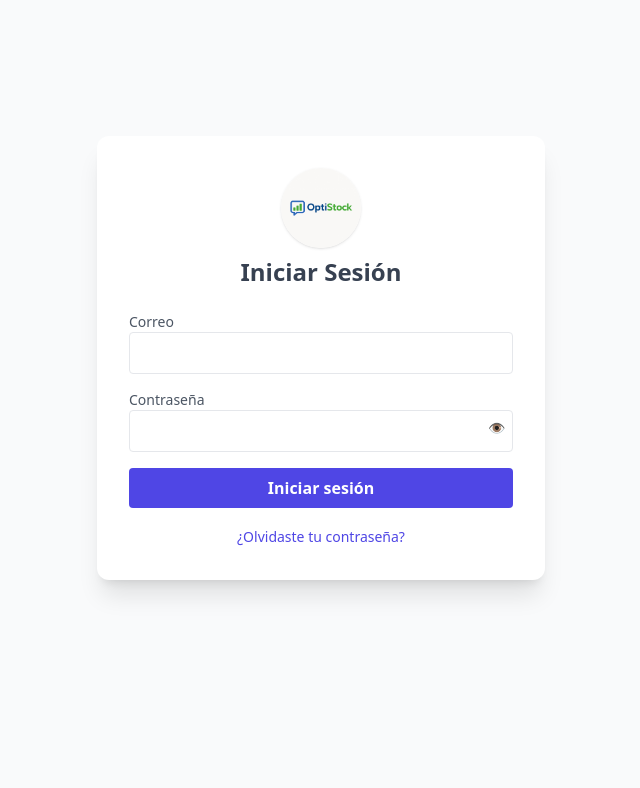
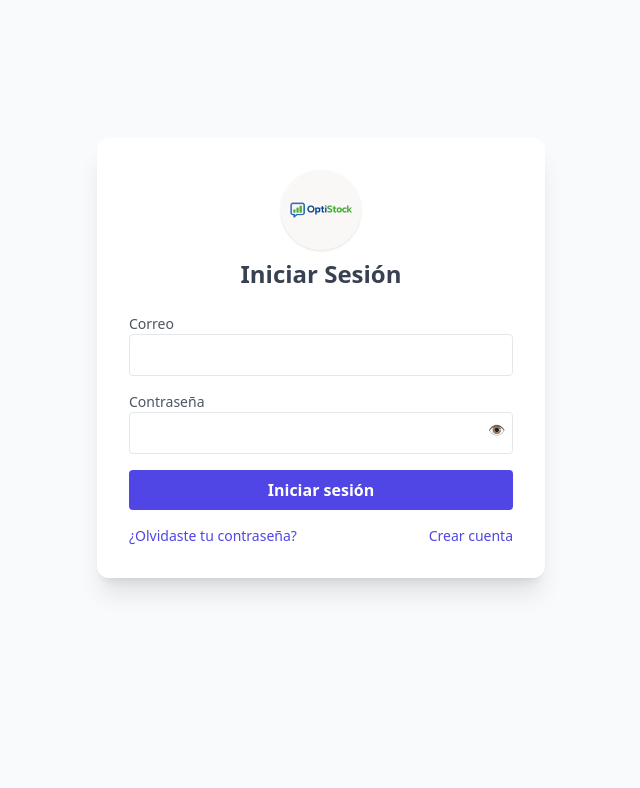
Before and after one commit to Davidsondp/optistock.aiic, a Flask app: page /login in a window 1280 px wide. Shown: the part 240-1028 px from the top of the page, without its empty margins (319-959 px from the left). Run offline with Flask 3, Linux system fonts and the light colour scheme; some libraries are stand-ins or nearby versions.

Commit message:
Update login.html

```diff
--- a/templates/login.html
+++ b/templates/login.html
@@ -31,9 +31,12 @@
         Iniciar sesión
       </button>
 
-      <div class="text-center mt-2">
-        <a href="{{ url_for('recuperar') }}" class="text-sm text-indigo-600 hover:underline">
+      <div class="flex justify-between items-center text-sm mt-3">
+        <a href="{{ url_for('recuperar') }}" class="text-indigo-600 hover:underline">
           ¿Olvidaste tu contraseña?
+        </a>
+        <a href="{{ url_for('auth.registro') }}" class="text-indigo-600 hover:underline">
+          Crear cuenta
         </a>
       </div>
     </form>
```
